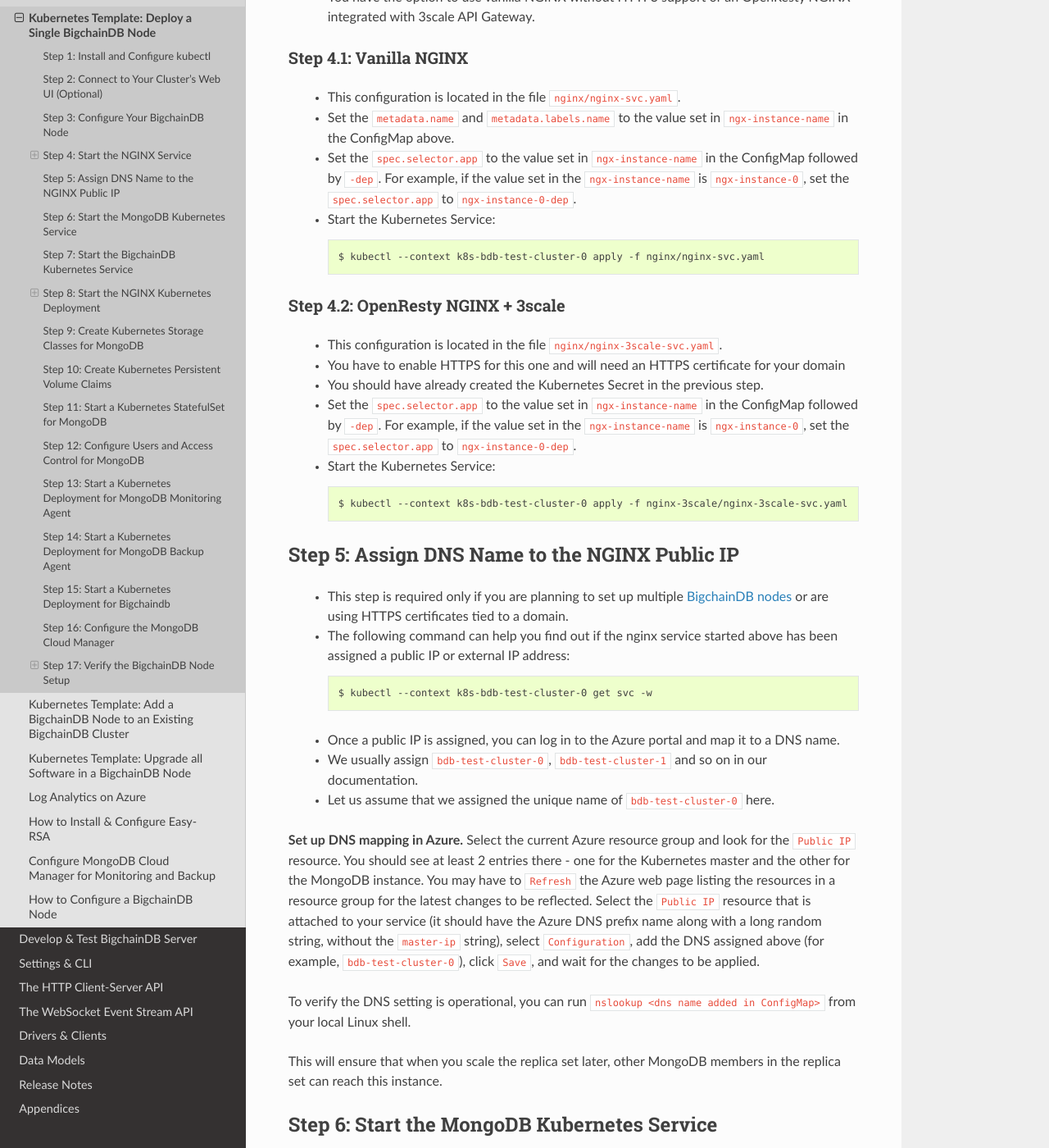
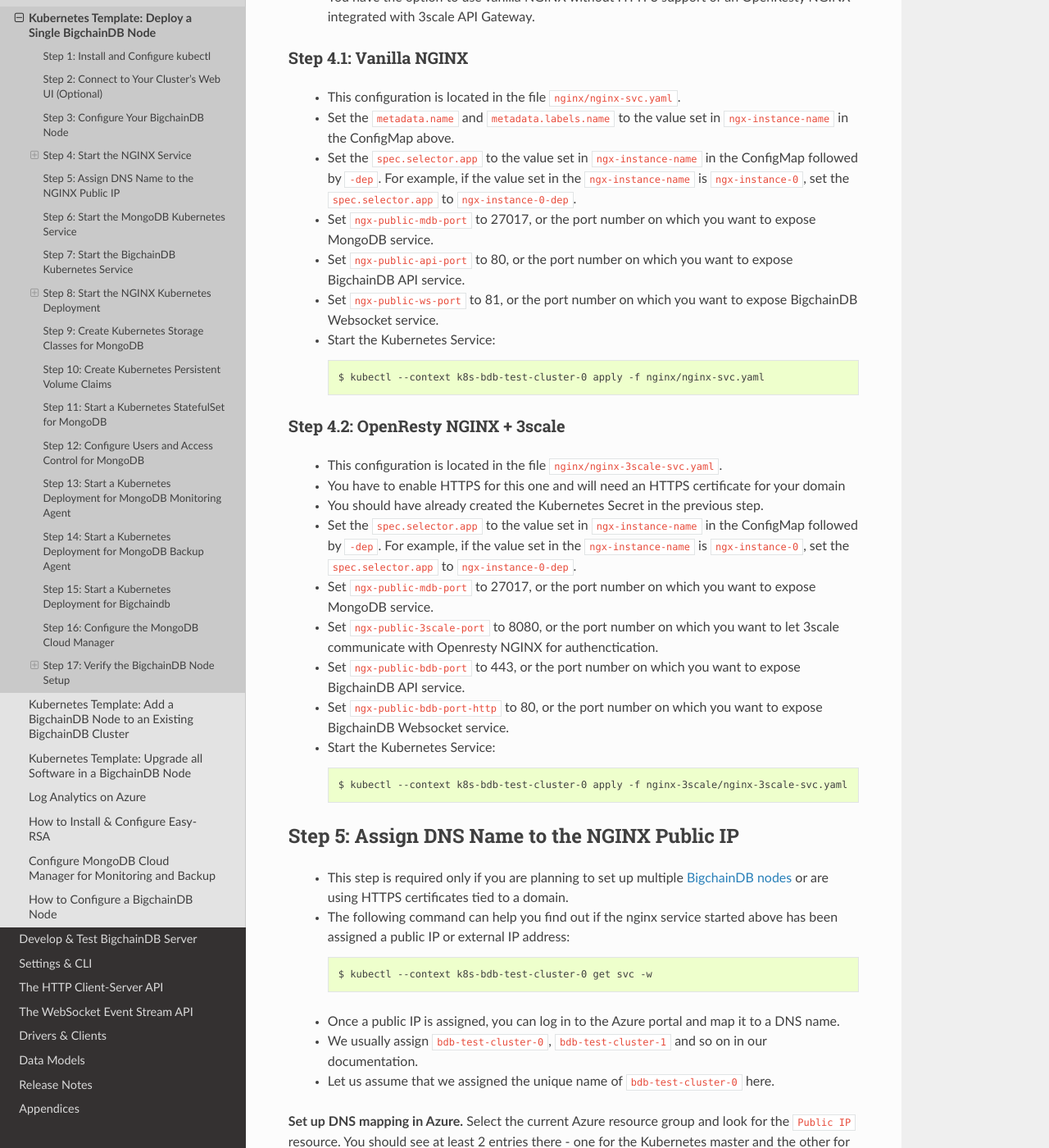
Before and after one commit to bigchaindb/bigchaindb, a Sphinx documentation site: the page built from docs/server/source/production-deployment-template/node-on-kubernetes.rst, in a window 1280 px wide and 1400 px high, scrolled down 2158 px. Shown: the whole window at 82% size. Built offline with Sphinx 7.4.7 and the Read the Docs theme 2.0.0, drawn with Linux system fonts in a browser that asks for light colours; pages that are not in the unit, such as notebooks, are missing from menus; some of the changed text lies outside the part shown.

Commit message:
Add documentation on exposed ports in k8s/nginx

```diff
--- a/docs/server/source/production-deployment-template/node-on-kubernetes.rst
+++ b/docs/server/source/production-deployment-template/node-on-kubernetes.rst
@@ -129,6 +129,15 @@
      ``ngx-instance-name`` is ``ngx-instance-0``, set  the
      ``spec.selector.app`` to ``ngx-instance-0-dep``.
 
+   * Set ``ngx-public-mdb-port`` to 27017, or the port number on which you
+     want to expose MongoDB service.
+
+   * Set ``ngx-public-api-port`` to 80, or the port number on which you want to
+     expose BigchainDB API service.
+
+   * Set ``ngx-public-ws-port`` to 81, or the port number on which you want to
+     expose BigchainDB Websocket service.
+
    * Start the Kubernetes Service:
 
      .. code:: bash
@@ -151,6 +160,18 @@
      the ConfigMap followed by ``-dep``. For example, if the value set in the
      ``ngx-instance-name`` is ``ngx-instance-0``, set  the
      ``spec.selector.app`` to ``ngx-instance-0-dep``.
+
+   * Set ``ngx-public-mdb-port`` to 27017, or the port number on which you
+     want to expose MongoDB service.
+
+   * Set ``ngx-public-3scale-port`` to 8080, or the port number on which you
+     want to let 3scale communicate with Openresty NGINX for authenctication.
+
+   * Set ``ngx-public-bdb-port`` to 443, or the port number on which you want
+     to expose BigchainDB API service.
+
+   * Set ``ngx-public-bdb-port-http`` to 80, or the port number on which you
+     want to expose BigchainDB Websocket service.
 
    * Start the Kubernetes Service:
 
```
Also changed, not shown: other parts of docs/server/source/production-deployment-template/node-on-kubernetes.rst (+0 -12 lines).
